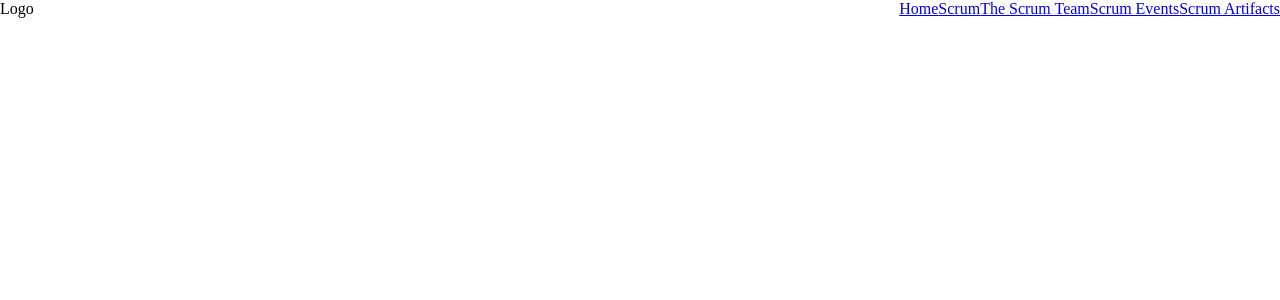
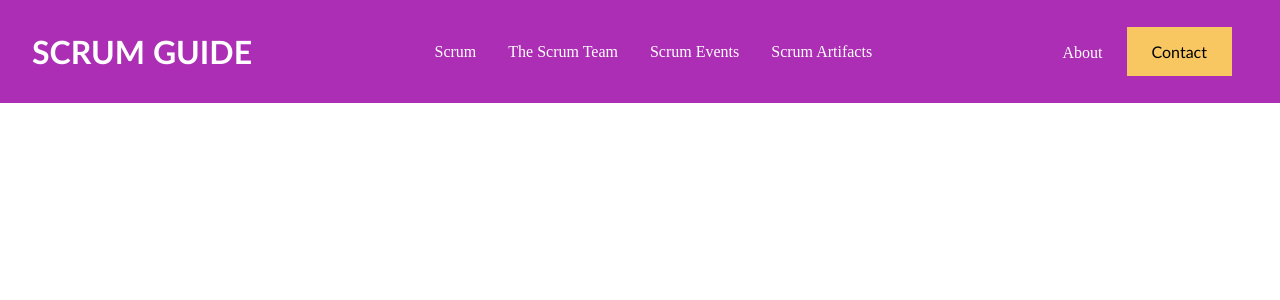
Before and after one commit to Diyako-Qadri/Scrum-Guide-3K1T, a React (Vite) app: page / in a window 1280 px wide. Shown: the top 300 px of the page. Built offline with nearby package versions, Linux system fonts and the light colour scheme.

Commit message:
navbar done except styling

```diff
--- a/src/pages/Layout/Layout.module.css
+++ b/src/pages/Layout/Layout.module.css
@@ -1,13 +1,37 @@
 .navbar {
+    position: absolute;
+    top: 0;
+    left: 0;
     display: flex;
     width: 100%;
     justify-content: space-between;
+    align-items: center;
+    padding: 32px;
+    background-color: rgb(172, 46, 181);
 }
 
 .logo {
-    justify-self: baseline;
+    font-size: 2rem;
+    font-family: 'Gill Sans', 'Gill Sans MT', Calibri, 'Trebuchet MS', sans-serif;
+    font-weight: 600;
+    text-decoration: none;
+    color: white;
+    text-transform: uppercase;
 }
 
-.navItems {
-    justify-content: center;
+.navItem {
+    margin: 0 16px;
+    color: white;
+    text-decoration: none;
 }
+
+.contact {
+    padding: 15px 25px;
+    background-color: hsla(40.52980132, 91.51515152%, 67.64705882%, 1);
+    font-family: 'Gill Sans', 'Gill Sans MT', Calibri, 'Trebuchet MS', sans-serif;
+    color: black;
+}
+
+.about {
+    margin: 0 8px;
+}
--- a/src/pages/Layout/index.jsx
+++ b/src/pages/Layout/index.jsx
@@ -6,13 +6,16 @@ const Layout = () => {
         <>
             <nav>
                 <div className={styles.navbar}>
-                    <div className={styles.logoContainer}>Logo</div>
+                    <NavLink className={styles.logo} to='/'>Scrum Guide</NavLink>
                     <div className={styles.navItems}>
-                        <NavLink className={styles.navItem} to='/'>Home</NavLink>
                         <NavLink className={styles.navItem} to='/scrum'>Scrum</NavLink>
                         <NavLink className={styles.navItem} to='/team'>The Scrum Team</NavLink>
                         <NavLink className={styles.navItem} to='/events'>Scrum Events</NavLink>
                         <NavLink className={styles.navItem} to='/artifacts'>Scrum Artifacts</NavLink>
+                    </div>
+                    <div className={styles.aboutContact}>
+                        <NavLink className={`${styles.navItem} ${styles.about}`} to='/about'>About</NavLink>
+                        <NavLink className={`${styles.navItem} ${styles.contact}`} to='/contact'>Contact</NavLink>
                     </div>
                 </div>
             </nav>
```
